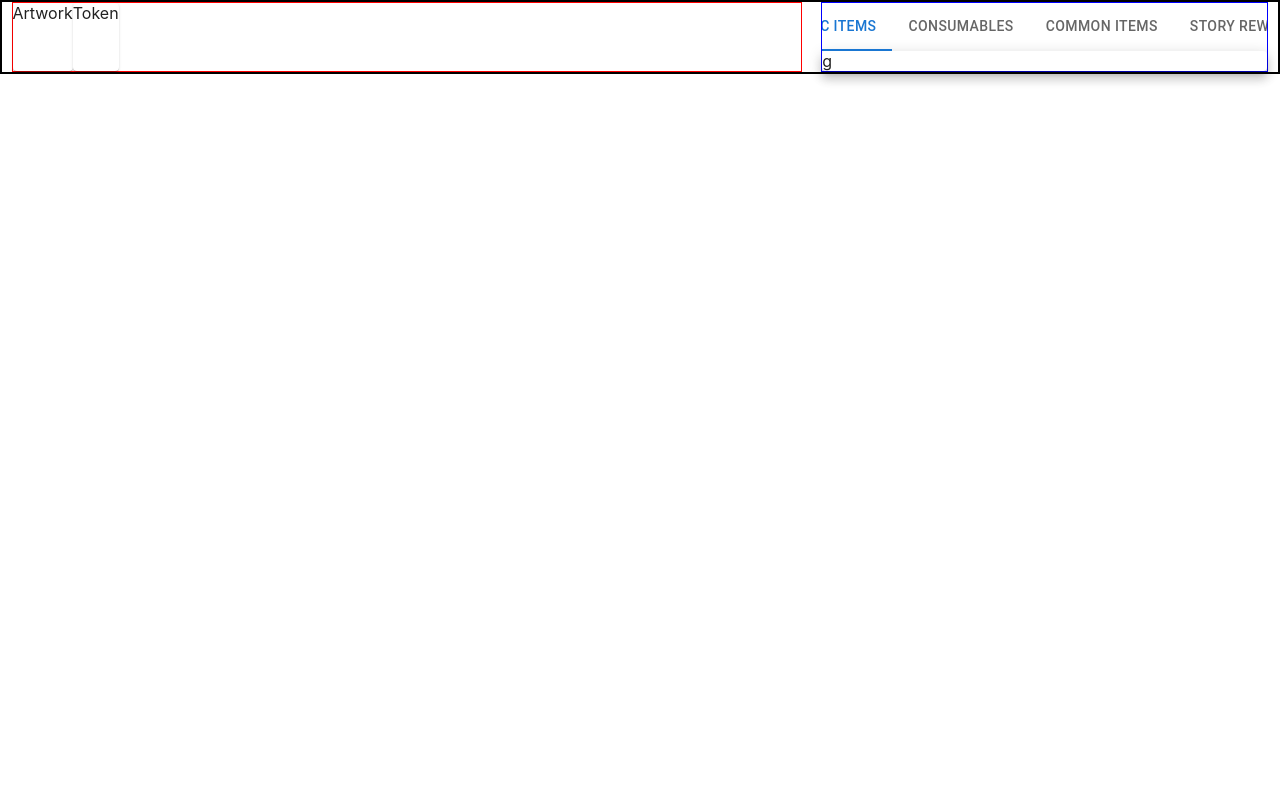
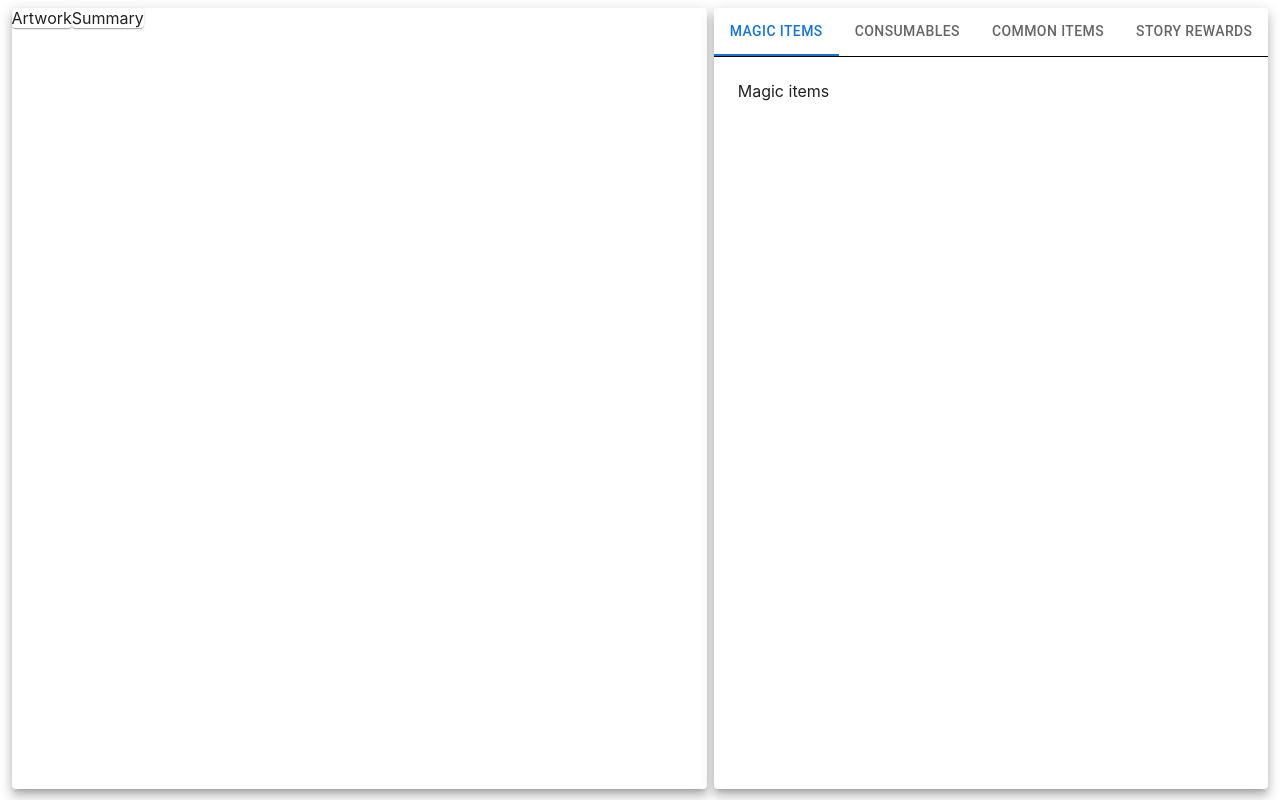
Before and after one commit to OperationXen/MoonseaWebUI, a React (Create React App) app: page /character/1 in a window 1280 px wide. Built offline with nearby package versions, Linux system fonts and the light colour scheme; no server answers.

Commit message:
Started building character sheet

```diff
--- a/package.json
+++ b/package.json
@@ -7,6 +7,7 @@
     "@emotion/react": "^11.9.0",
     "@emotion/styled": "^11.8.1",
     "@mui/icons-material": "^5.6.2",
+    "@mui/lab": "^5.0.0-alpha.81",
     "@mui/material": "^5.7.0",
     "@testing-library/jest-dom": "^5.16.4",
     "@testing-library/react": "^13.2.0",
--- a/public/index.html
+++ b/public/index.html
@@ -1,5 +1,5 @@
 <!DOCTYPE html>
-<html lang="en">
+<html lang="en" style="height: 99%">
   <head>
     <meta charset="utf-8" />
     <link rel="icon" href="%PUBLIC_URL%/favicon.ico" />
@@ -24,20 +24,10 @@
       work correctly both with client-side routing and a non-root public URL.
       Learn how to configure a non-root public URL by running `npm run build`.
     -->
-    <title>React App</title>
+    <title>Moonsea Codex</title>
   </head>
-  <body>
-    <noscript>You need to enable JavaScript to run this app.</noscript>
-    <div id="root"></div>
-    <!--
-      This HTML file is a template.
-      If you open it directly in the browser, you will see an empty page.
-
-      You can add webfonts, meta tags, or analytics to this file.
-      The build step will place the bundled scripts into the <body> tag.
-
-      To begin the development, run `npm start` or `yarn start`.
-      To create a production bundle, use `npm run build` or `yarn build`.
-    -->
+  <body style="height: 100%">
+    <noscript>Javascript must be enabled to view this site</noscript>
+    <div id="root" style="height: 100%"></div>
   </body>
 </html>
--- a/src/components/characters/CharacterDetailWindow.js
+++ b/src/components/characters/CharacterDetailWindow.js
@@ -1,7 +1,9 @@
 import { useState, useEffect } from "react";
 import { useParams } from "react-router-dom";
 
-import { Card, Typography, Tabs, Tab, Paper } from "@mui/material";
+import { Card, Typography, Paper } from "@mui/material";
+import { Tabs, Tab } from "@mui/material";
+import { TabPanel, TabContext } from "@mui/lab";
 
 import { getCharacterDetails } from "../../api/character";
 
@@ -20,46 +22,58 @@ export default function CharacterDetailWindow(props) {
     <div
       style={{
         display: "flex",
-        border: "2px solid black",
         justifyContent: "space-around",
-        height: "100%",
+        verticalAlign: "center",
+        height: "calc(100% - 0.7em)",
+        padding: "0.5em",
       }}
     >
-      <div
+      <Paper
+        elevation={8}
         style={{
-          display: "flex",
-          flex: 0.62,
-          border: "1px solid red",
+          display: "flex column",
+          flex: 0.98,
+          flexDirection: "column",
         }}
       >
+        <div style={{ display: "flex" }}>
           <Card>Artwork</Card>
-        <Card>Token</Card>
+          <Card>Summary</Card>
+        </div>
+
         <Typography>{data.name}</Typography>
-      </div>
-      <div
-        style={{
+      </Paper>
+      <Paper
+        elevation={8}
+        sx={{
           display: "flex",
-          flex: 0.35,
-          border: "1px solid blue",
+          flexBasis: "content-min",
           flexDirection: "column",
           height: "100%",
         }}
       >
+        <TabContext value={itemTab}>
           <Tabs
             value={itemTab}
-          onChange={(e) => setItemTab(e.target.value)}
+            onChange={(e, n) => setItemTab(n)}
             aria-label="item categories"
             centered
+            sx={{
+              width: "100%",
+              borderBottom: "1px solid black",
+            }}
           >
-          <Tab label="Magic Items" />
-          <Tab label="Consumables" />
-          <Tab label="Common Items" />
-          <Tab label="Story Rewards" />
+            <Tab label="Magic Items" value={0} />
+            <Tab label="Consumables" value={1} />
+            <Tab label="Common Items" value={2} />
+            <Tab label="Story Rewards" value={3} />
           </Tabs>
-        <Paper elevation={8} sx={{ display: "flex", flexGrow: 2 }}>
-          g
+          <TabPanel value={0}>Magic items</TabPanel>
+          <TabPanel value={1}>Consumables</TabPanel>
+          <TabPanel value={2}>Common Items</TabPanel>
+          <TabPanel value={3}>Story rewards</TabPanel>
+        </TabContext>
       </Paper>
-      </div>
     </div>
   );
 }
--- a/src/components/characters/CharacterSummaryCard.js
+++ b/src/components/characters/CharacterSummaryCard.js
@@ -37,8 +37,7 @@ export default function CharacterSummaryCard(props) {
       <CardMedia
         component="img"
         height="320px"
-        image="https://i.pinimg.com/originals/9a/d0/52/9ad052721c009d7377353e725add74a3.png"
-        //image={character.token}
+        image={"media" + character.token}
         alt={character.name}
       />
       <CardContent>
@@ -96,7 +95,7 @@ export default function CharacterSummaryCard(props) {
           <Avatar
             src={"/icons/beyond2.png"}
             sx={{ width: 40, height: 40 }}
-            onClick={() => alert("pew")}
+            onClick={() => window.open(character.sheet)}
           />
         </Tooltip>
       </CardActions>
```
Also changed, not shown: 1 other file (tests, documents, lock files or other folders). Lines whose indentation alone changed are shown as unchanged.
